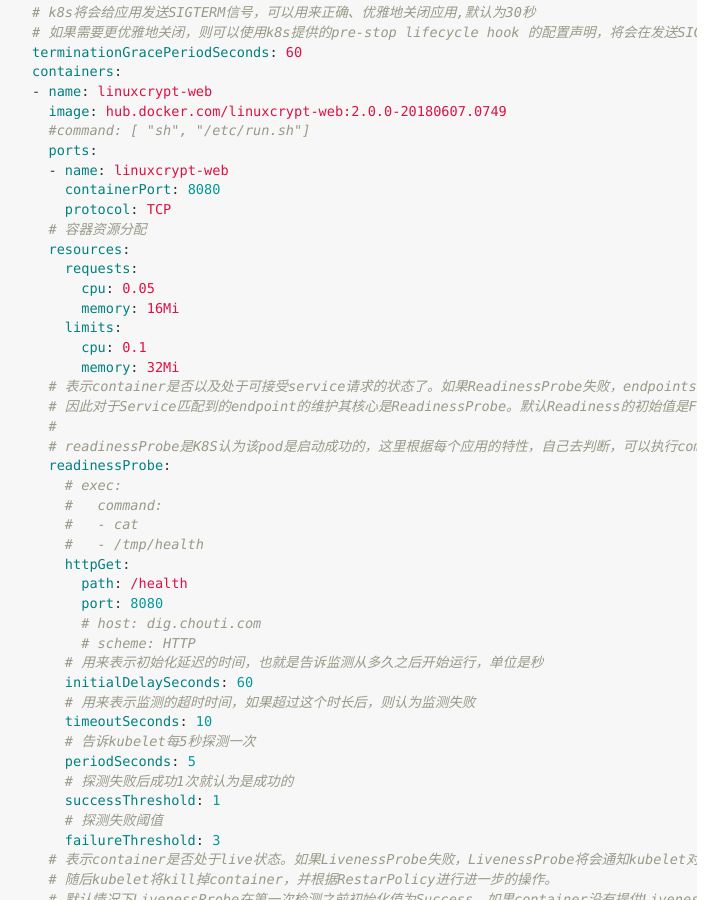
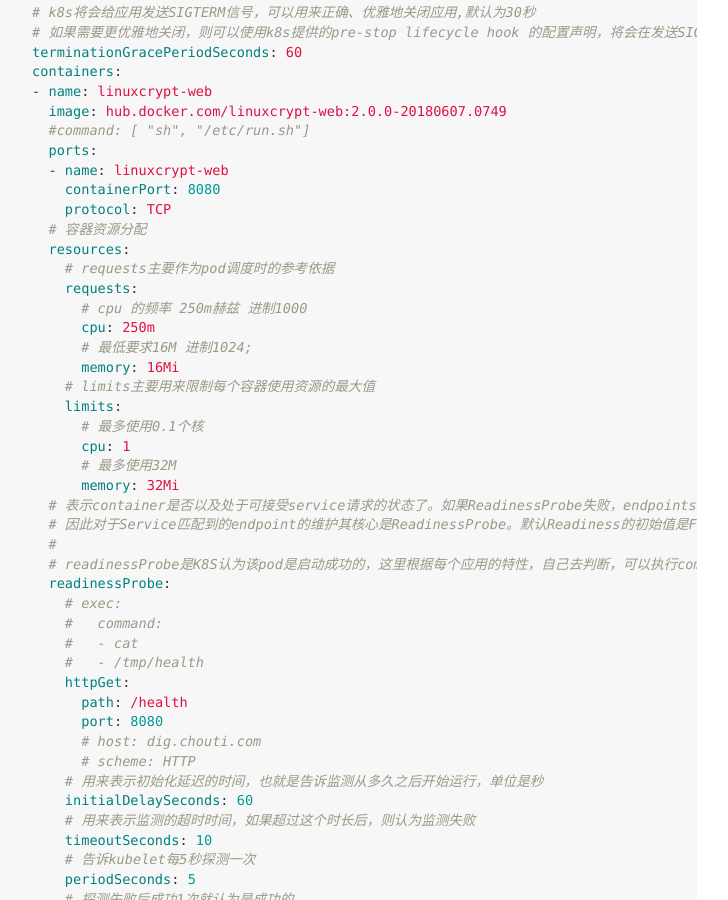
Before and after one commit to clibing/clibing.github.io, a Jekyll site: the page built from _posts/2018-06-13-k8s-deployment.md, in a window 1280 px wide and 900 px high, scrolled down 984 px. Shown: the whole window, without its empty margins (183-911 px from the left). Built offline with Jekyll 4.4.1, drawn with Linux system fonts in a browser that asks for light colours.

Commit message:
fix(k8s resource): k8s resources
k8s resources

Signed-off-by: liuboxun <liuboxun@gozap.com>

```diff
--- a/_posts/2018-06-13-k8s-deployment.md
+++ b/_posts/2018-06-13-k8s-deployment.md
@@ -58,11 +58,17 @@ spec:
           protocol: TCP
         # 容器资源分配
         resources:
+          # requests主要作为pod调度时的参考依据
           requests:
-            cpu: 0.05
+            # cpu 的频率 250m赫兹 进制1000
+            cpu: 250m
+            # 最低要求16M 进制1024;
             memory: 16Mi
+          # limits主要用来限制每个容器使用资源的最大值
           limits:
-            cpu: 0.1
+            # 最多使用0.1个核
+            cpu: 1
+            # 最多使用32M
             memory: 32Mi
         # 表示container是否以及处于可接受service请求的状态了。如果ReadinessProbe失败，endpoints controller将会从service所匹配到的endpoint列表中移除关于这个container的IP地址。
         # 因此对于Service匹配到的endpoint的维护其核心是ReadinessProbe。默认Readiness的初始值是Failure，如果一个container没有提供Readiness则被认为是Success。
```
